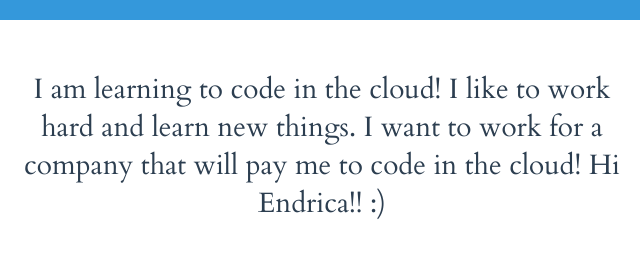
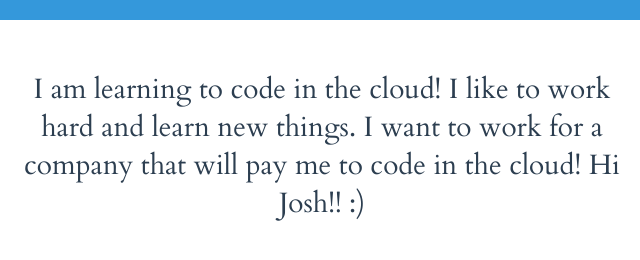
Before and after one commit to DRpandaMD/serverless-portfolio, a React app: page index.html in a window 1280 px wide. Shown: the part 2088-2348 px from the top of the page, 318-958 px from the left. Built offline with nearby package versions, Linux system fonts and the light colour scheme.

Commit message:
demo CI/CD to coworker

```diff
--- a/index.html
+++ b/index.html
@@ -73,7 +73,7 @@
         I am learning to code in the cloud! I like to work hard and learn new things.
         I want to work for a company that will pay me to code in the cloud!
 
-        Hi Endrica!! :)
+        Hi Josh!! :)
       </p>
 
 
```
